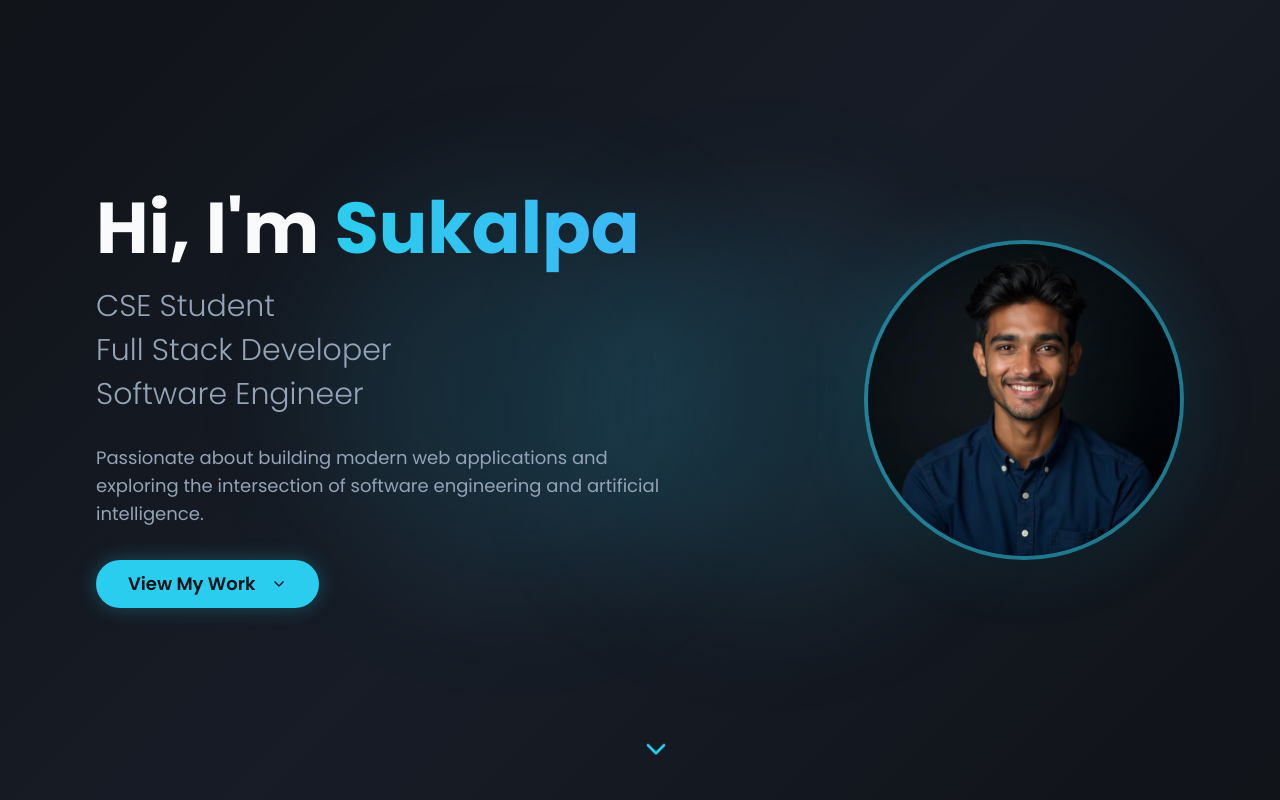
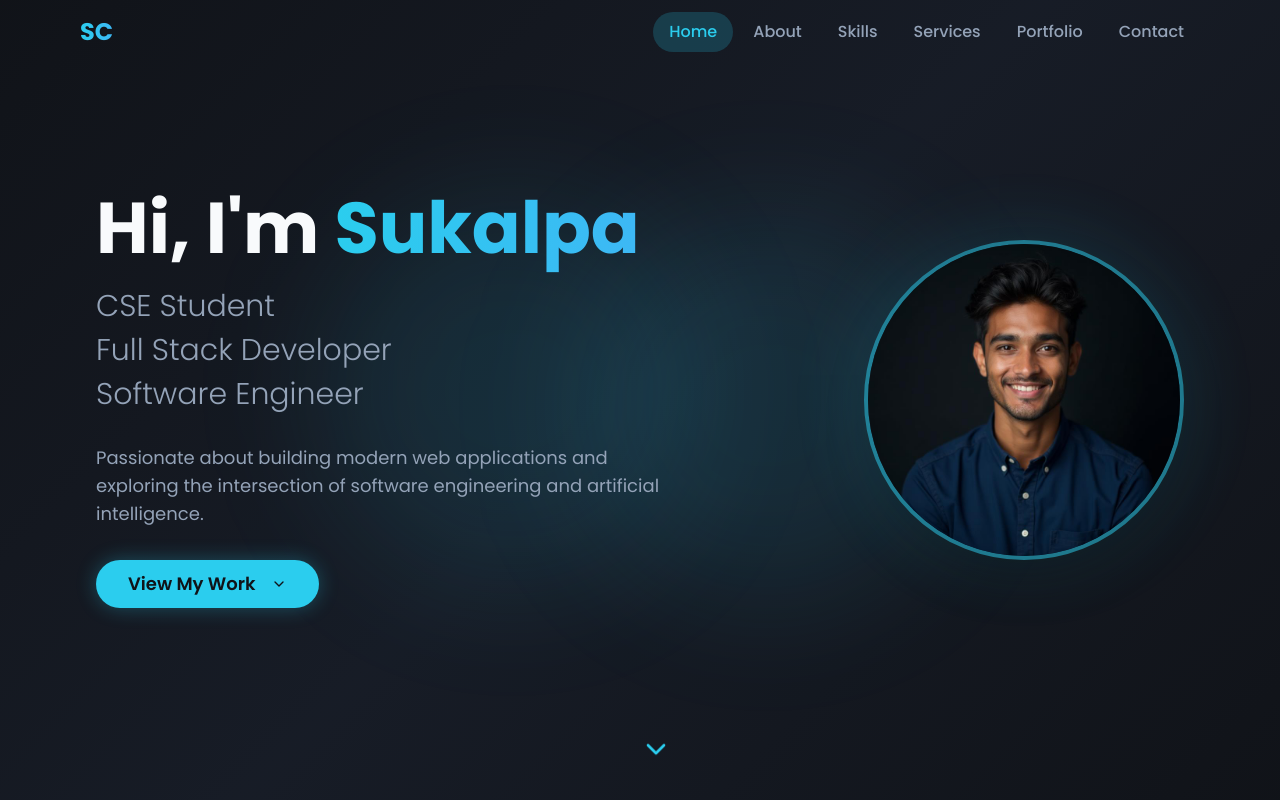
Before and after one commit to Sukalpa-Chakraborty/My-porfolio, a React (Vite) app: page / in a window 1280 px wide. Shown: the top 800 px of the page. Built offline with nearby package versions, Linux system fonts and the light colour scheme; the HTML template or start-up script is replaced by a standard one.

Commit message:
Add navigation bar

```diff
--- /dev/null
+++ b/src/components/Navbar.tsx
@@ -0,0 +1,136 @@
+import { useState, useEffect } from "react";
+import { Menu, X } from "lucide-react";
+import { Button } from "@/components/ui/button";
+
+const navItems = [
+  { name: "Home", href: "#home" },
+  { name: "About", href: "#about" },
+  { name: "Skills", href: "#skills" },
+  { name: "Services", href: "#services" },
+  { name: "Portfolio", href: "#portfolio" },
+  { name: "Contact", href: "#contact" },
+];
+
+const Navbar = () => {
+  const [isScrolled, setIsScrolled] = useState(false);
+  const [isMobileMenuOpen, setIsMobileMenuOpen] = useState(false);
+  const [activeSection, setActiveSection] = useState("home");
+
+  useEffect(() => {
+    const handleScroll = () => {
+      setIsScrolled(window.scrollY > 20);
+
+      // Update active section based on scroll position
+      const sections = navItems.map((item) => item.href.substring(1));
+      const current = sections.find((section) => {
+        const element = document.getElementById(section);
+        if (element) {
+          const rect = element.getBoundingClientRect();
+          return rect.top <= 100 && rect.bottom >= 100;
+        }
+        return false;
+      });
+      if (current) setActiveSection(current);
+    };
+
+    window.addEventListener("scroll", handleScroll);
+    return () => window.removeEventListener("scroll", handleScroll);
+  }, []);
+
+  const scrollToSection = (href: string) => {
+    const element = document.getElementById(href.substring(1));
+    element?.scrollIntoView({ behavior: "smooth" });
+    setIsMobileMenuOpen(false);
+  };
+
+  return (
+    <>
+      <nav
+        className={`fixed top-0 left-0 right-0 z-50 transition-all duration-300 ${
+          isScrolled
+            ? "bg-background/95 backdrop-blur-md border-b border-border/50 shadow-lg"
+            : "bg-transparent"
+        }`}
+      >
+        <div className="container max-w-6xl mx-auto px-4">
+          <div className="flex items-center justify-between h-16">
+            {/* Logo */}
+            <button
+              onClick={() => scrollToSection("#home")}
+              className="text-2xl font-bold text-gradient hover:scale-105 transition-transform"
+            >
+              SC
+            </button>
+
+            {/* Desktop Navigation */}
+            <div className="hidden md:flex items-center gap-1">
+              {navItems.map((item) => (
+                <button
+                  key={item.name}
+                  onClick={() => scrollToSection(item.href)}
+                  className={`px-4 py-2 rounded-full font-medium transition-all duration-300 ${
+                    activeSection === item.href.substring(1)
+                      ? "bg-primary/20 text-primary"
+                      : "text-muted-foreground hover:text-foreground hover:bg-secondary/50"
+                  }`}
+                >
+                  {item.name}
+                </button>
+              ))}
+            </div>
+
+            {/* Mobile Menu Button */}
+            <Button
+              variant="ghost"
+              size="icon"
+              className="md:hidden"
+              onClick={() => setIsMobileMenuOpen(!isMobileMenuOpen)}
+            >
+              {isMobileMenuOpen ? (
+                <X className="w-6 h-6" />
+              ) : (
+                <Menu className="w-6 h-6" />
+              )}
+            </Button>
+          </div>
+        </div>
+      </nav>
+
+      {/* Mobile Menu */}
+      <div
+        className={`fixed top-16 left-0 right-0 z-40 md:hidden transition-all duration-300 ${
+          isMobileMenuOpen
+            ? "opacity-100 translate-y-0"
+            : "opacity-0 -translate-y-4 pointer-events-none"
+        }`}
+      >
+        <div className="card-glass m-4 rounded-2xl p-6 space-y-2 animate-scale-in">
+          {navItems.map((item, index) => (
+            <button
+              key={item.name}
+              onClick={() => scrollToSection(item.href)}
+              className={`w-full text-left px-4 py-3 rounded-xl font-medium transition-all duration-300 animate-fade-in ${
+                activeSection === item.href.substring(1)
+                  ? "bg-primary/20 text-primary"
+                  : "text-muted-foreground hover:text-foreground hover:bg-secondary/50"
+              }`}
+              style={{ animationDelay: `${index * 0.05}s` }}
+            >
+              {item.name}
+            </button>
+          ))}
+        </div>
+      </div>
+
+      {/* Overlay */}
+      {isMobileMenuOpen && (
+        <div
+          className="fixed inset-0 bg-background/80 backdrop-blur-sm z-30 md:hidden animate-fade-in"
+          onClick={() => setIsMobileMenuOpen(false)}
+        />
+      )}
+    </>
+  );
+};
+
+export default Navbar;
--- a/src/pages/Index.tsx
+++ b/src/pages/Index.tsx
@@ -1,3 +1,4 @@
+import Navbar from "@/components/Navbar";
 import Hero from "@/components/Hero";
 import About from "@/components/About";
 import Skills from "@/components/Skills";
@@ -9,7 +10,10 @@ import Footer from "@/components/Footer";
 const Index = () => {
   return (
     <main className="overflow-x-hidden">
-      <Hero />
+      <Navbar />
+      <div id="home">
+        <Hero />
+      </div>
       <About />
       <Skills />
       <Services />
```
